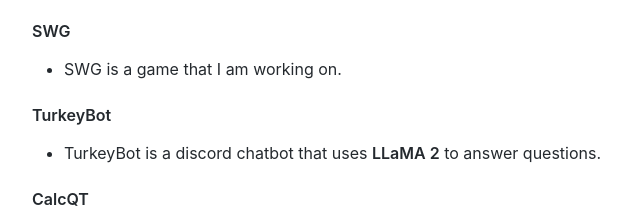
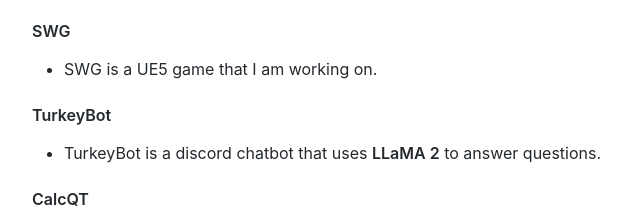
Before and after one commit to slimakiswinka/slimakiswinka.github.io, a plain HTML site: page index.html in a window 1280 px wide. Shown: the part 361-583 px from the top of the page, 163-803 px from the left. Drawn offline with Linux system fonts and the light colour scheme.

Commit message:
Update index.html

```diff
--- a/index.html
+++ b/index.html
@@ -1261,7 +1261,7 @@ pre[class*="language-"] {
 </ul>
 <h4 class="atx" id="swg">SWG</h4>
 <ul>
-<li>SWG is a game that I am working on.</li>
+<li>SWG is a UE5 game that I am working on.</li>
 </ul>
 <h4 class="atx" id="turkeybot">TurkeyBot</h4>
 <ul>
```
